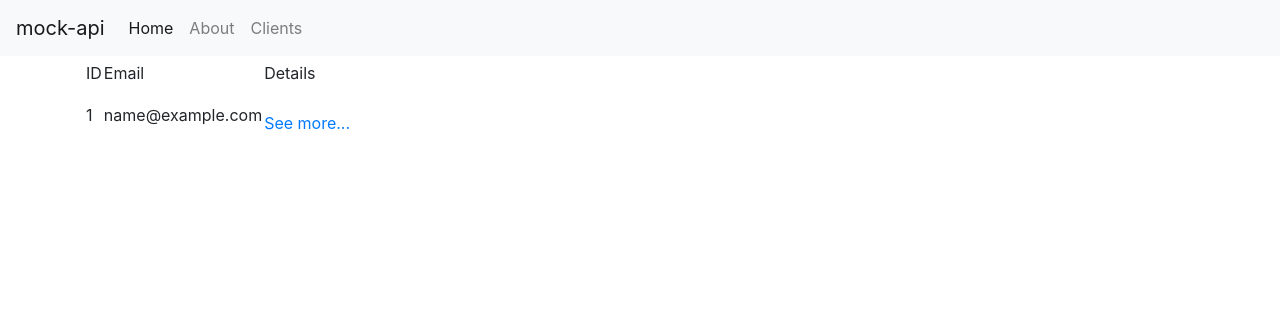
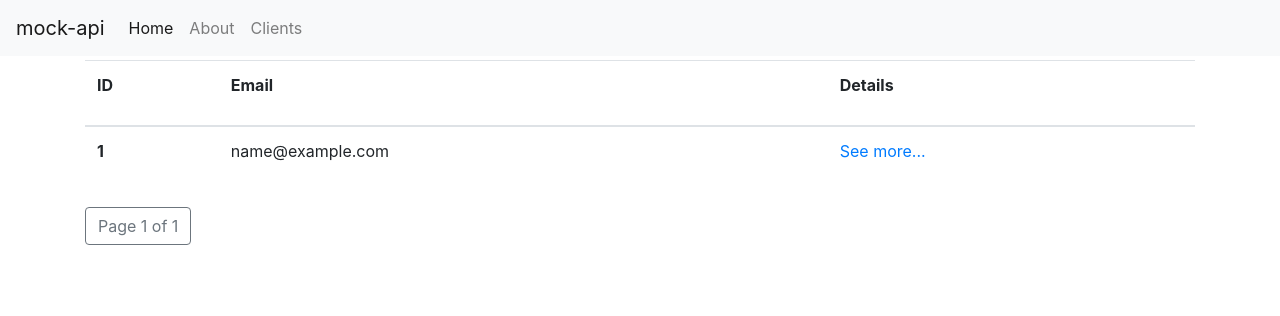
Before and after one commit to Hernandiaz035/mock-api, a Django app: page /clients/ in a window 1280 px wide. Shown: the top 316 px of the page. Run offline with Django 3.2, Linux system fonts and the light colour scheme; tables that the repository leaves empty hold one stand-in row (values such as "Sample post"); some libraries are stand-ins or nearby versions.

Commit message:
Add pagination controls and set up table styles.

```diff
--- a/mock_api/clients/views.py
+++ b/mock_api/clients/views.py
@@ -13,7 +13,7 @@ class ClientListView(ListView):
     """Client List Class Based View."""
 
     model = Client
-    paginate_by = 100
+    paginate_by = 20
 
     template_name = "templates/clients/clients_list.html"
 
--- a/mock_api/templates/clients/client_list.html
+++ b/mock_api/templates/clients/client_list.html
@@ -4,21 +4,21 @@
 {% block title %} Clients {% endblock %}
 
 {% block content %}
-  <table>
+  <table class="table">
     <thead>
-      <td>
+      <th scope="col">
        <p>ID</p>
-      </td>
-      <td>
+      </th>
+      <th scope="col">
        <p>Email</p>
-      </td>
-      <td>
+      </th>
+      <th scope="col">
        <p>Details</p>
-      </td>
+      </th>
     </thead>
     {% for client in client_list %}
       <tr>
-        <td>
+        <th scope="row">
           <p>{{ client.id }}</p>
         </td>
         <td>
@@ -30,4 +30,22 @@
       </tr>
     {% endfor %}
   </table>
+
+  <div class="pagination">
+    <span class="step-links">
+        {% if page_obj.has_previous %}
+            <a class="btn btn-outline-primary" href="?page=1">&laquo; first  </a>
+            <a class="btn btn-outline-primary" href="?page={{ page_obj.previous_page_number }}">  previous  </a>
+        {% endif %}
+
+        <span class="btn btn-outline-secondary">
+            Page {{ page_obj.number }} of {{ page_obj.paginator.num_pages }}
+        </span>
+
+        {% if page_obj.has_next %}
+            <a class="btn btn-outline-primary" href="?page={{ page_obj.next_page_number }}">  next  </a>
+            <a class="btn btn-outline-primary" href="?page={{ page_obj.paginator.num_pages }}">  last &raquo;</a>
+        {% endif %}
+    </span>
+  </div>
 {% endblock %}
```
Also changed, not shown: mock_api/templates/clients/client_detail.html (+13 -13 lines).
